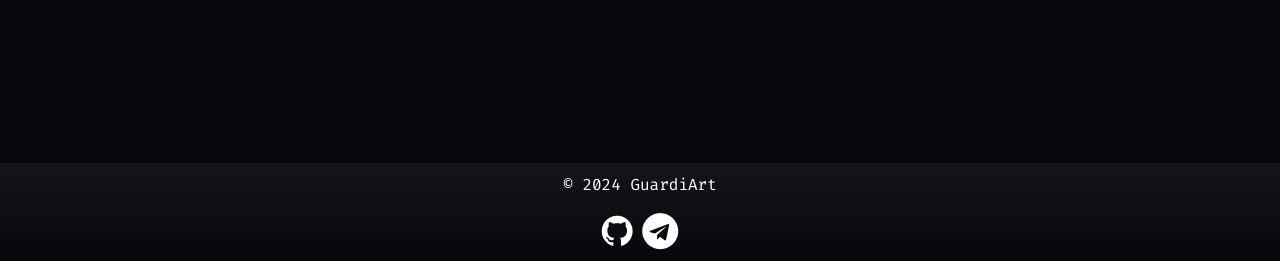
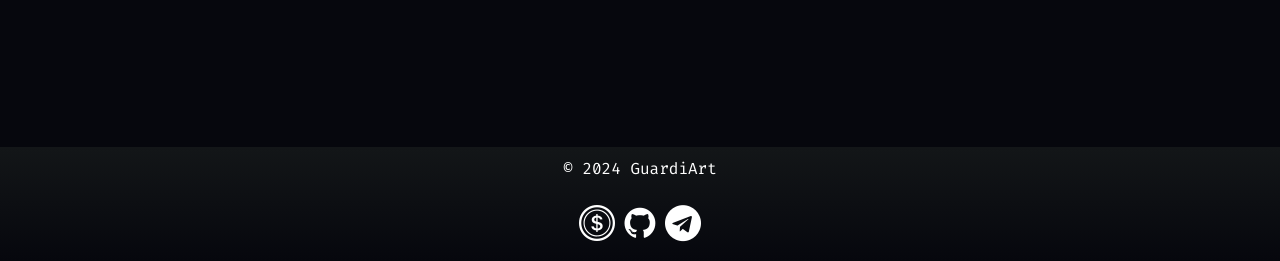
Before and after one commit to Kramedart86/PhotoGallery, a Flask app: page / in a window 1280 px wide. Shown: the part 539-800 px from the top of the page. Run offline with Flask 3, Linux system fonts and the light colour scheme; data comes from the database, SQL or seed files in the repository; some libraries are stand-ins or nearby versions.

Commit message:
Add donation link

```diff
--- a/templates/index.html
+++ b/templates/index.html
@@ -49,6 +49,7 @@
     </div>
     <footer>
         <p>&copy; 2024 GuardiArt</p>
+        <a href="/donation_page"><i class="bi bi-coin" style="font-size:36px"></i></a>
         <a href="https://github.com/Kramedart86/PhotoGallery/tree/feature-branch"><i class="fa fa-github" style="font-size:36px"></i></a>
         <a href="https://t.me/Mihail_Adamyan"><i class="fa fa-telegram" style="font-size:36px"></i></a>
     </footer>
```
